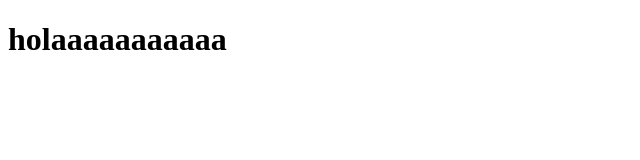
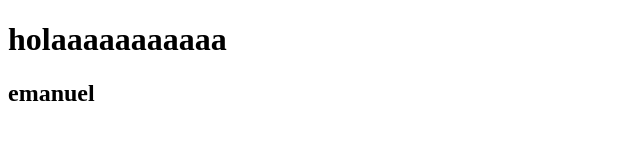
Before and after one commit to JosueEmanuelDionicioOrellana/otra-prueba, a plain HTML site: page index.html in a window 1280 px wide. Shown: the whole page, without its empty margins (0-640 px from the left). Drawn offline with Linux system fonts and the light colour scheme.

Commit message:
este es mi nombre

```diff
--- a/index.html
+++ b/index.html
@@ -7,5 +7,6 @@
 </head>
 <body>
     <h1>holaaaaaaaaaaa</h1>
+    <h2>emanuel</h2>
 </body>
 </html>
```
